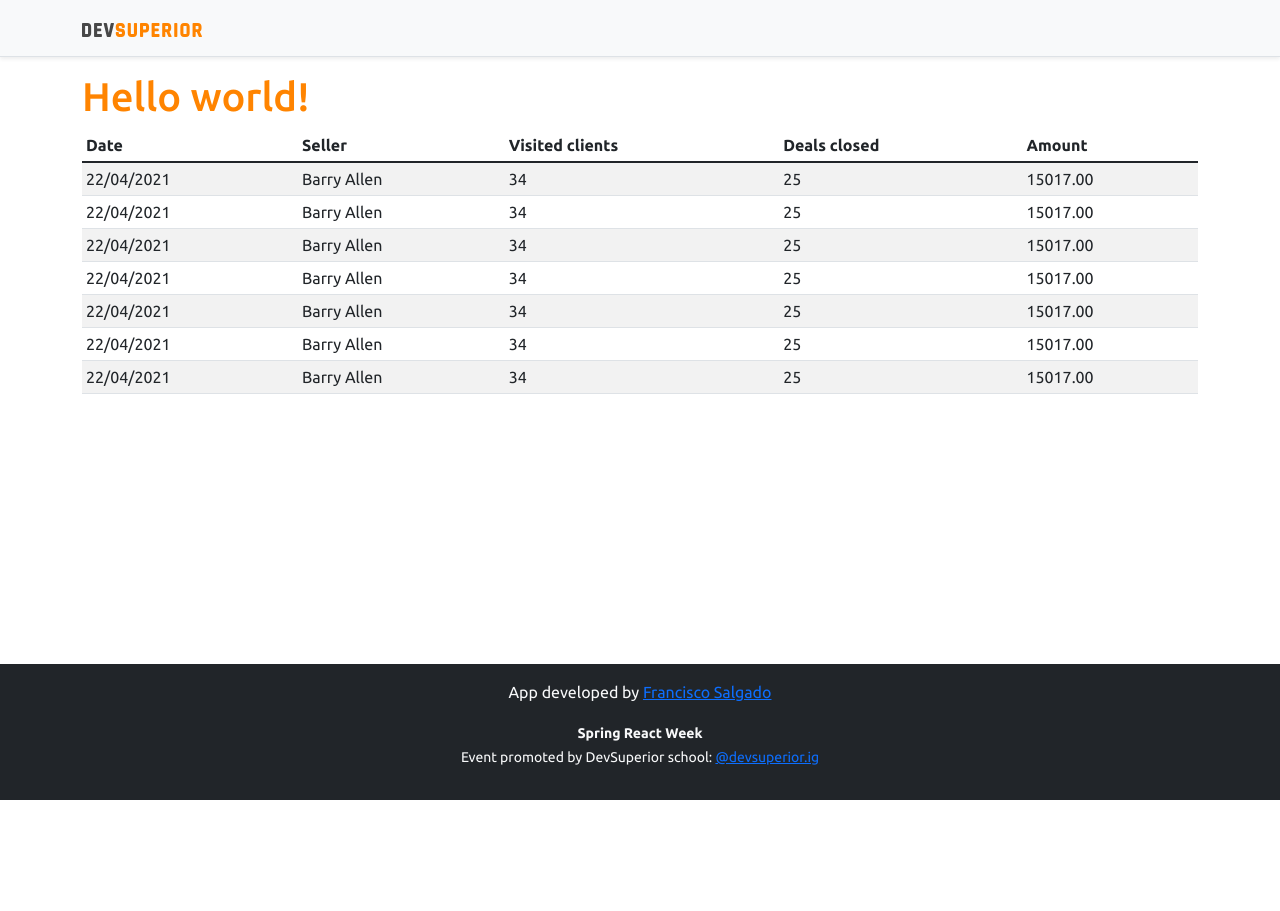
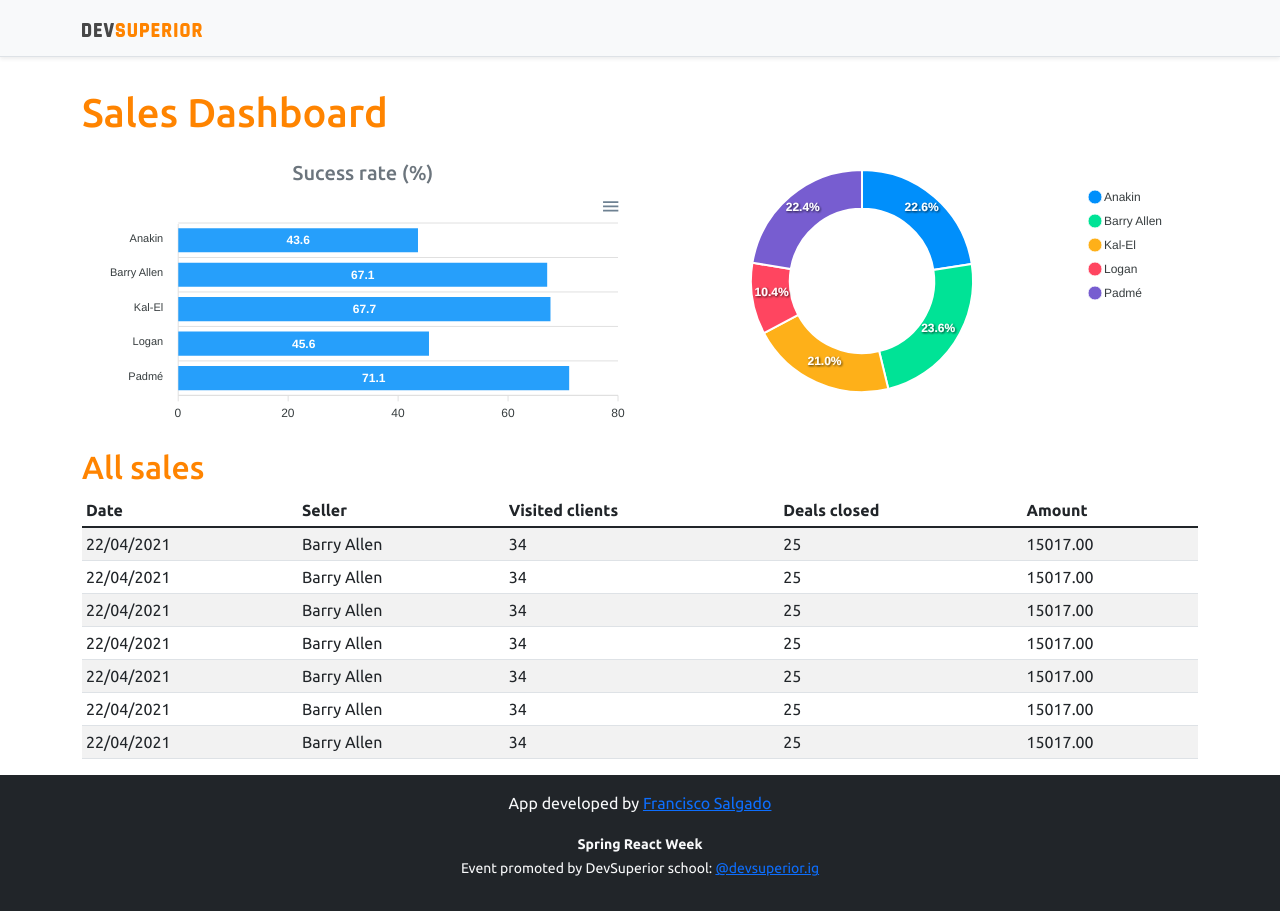
Before and after one commit to Ciskow/sales-app, a React (Create React App) app in the folder frontend/: page / in a window 1280 px wide. Before the commit the page ends 800 px from the top, so only its background shows below. Built offline with nearby package versions, Linux system fonts and the light colour scheme.

Commit message:
Add static charts

```diff
--- a/frontend/src/App.tsx
+++ b/frontend/src/App.tsx
@@ -1,3 +1,5 @@
+import DonutChart from "components/DonutChart";
+import BarChart from "components/BarChart";
 import DataTable from "components/DataTable";
 import Footer from "components/Footer";
 import NavBar from "components/NavBar";
@@ -7,7 +9,24 @@
     <>
       <NavBar />
       <div className="container">
-        <h1 className="text-primary">Hello world!</h1>
+        <h1 className="text-primary py-3">Sales Dashboard</h1>
+
+        <div className="row px-3">
+          <div className="col-sm-6">
+            <h5 className="text-center text-secondary">Sucess rate (%)</h5>
+            <BarChart />
+
+          </div>
+          <div className="col-sm-6">
+            <DonutChart />
+
+          </div>
+        </div>
+
+        <div>
+        <h2 className="text-primary">All sales</h2>
+        </div>
+
         <DataTable />
       </div>
       <Footer />
--- /dev/null
+++ b/frontend/src/components/BarChart/index.tsx
@@ -0,0 +1,34 @@
+import Chart from 'react-apexcharts';
+
+function BarChart() {
+    const options = {
+        plotOptions: {
+            bar: {
+                horizontal: true,
+            }
+        },
+    };
+
+    const mockData = {
+        labels: {
+            categories: ['Anakin', 'Barry Allen', 'Kal-El', 'Logan', 'Padmé']
+        },
+        series: [
+            {
+                name: "% Sucess",
+                data: [43.6, 67.1, 67.7, 45.6, 71.1]
+            }
+        ]
+    };
+
+    return (
+        <Chart
+        options={{ ...options, xaxis: mockData.labels}}
+        series={mockData.series}
+        type="bar"
+        height="240"
+        />
+    );
+}
+
+export default BarChart;
--- /dev/null
+++ b/frontend/src/components/DonutChart/index.tsx
@@ -0,0 +1,25 @@
+import Chart from 'react-apexcharts';
+
+function DonutChart() {
+    const mockData = {
+        series: [477138, 499928, 444867, 220426, 473088],
+        labels: ['Anakin', 'Barry Allen', 'Kal-El', 'Logan', 'Padmé']
+    }
+
+    const options = {
+        legend: {
+            show: true
+        }
+    }
+
+    return (
+        <Chart
+        options={{ ...options, labels: mockData.labels}}
+        series={mockData.series}
+        type="donut"
+        height="240"
+        />
+    );
+}
+
+export default DonutChart;
```
